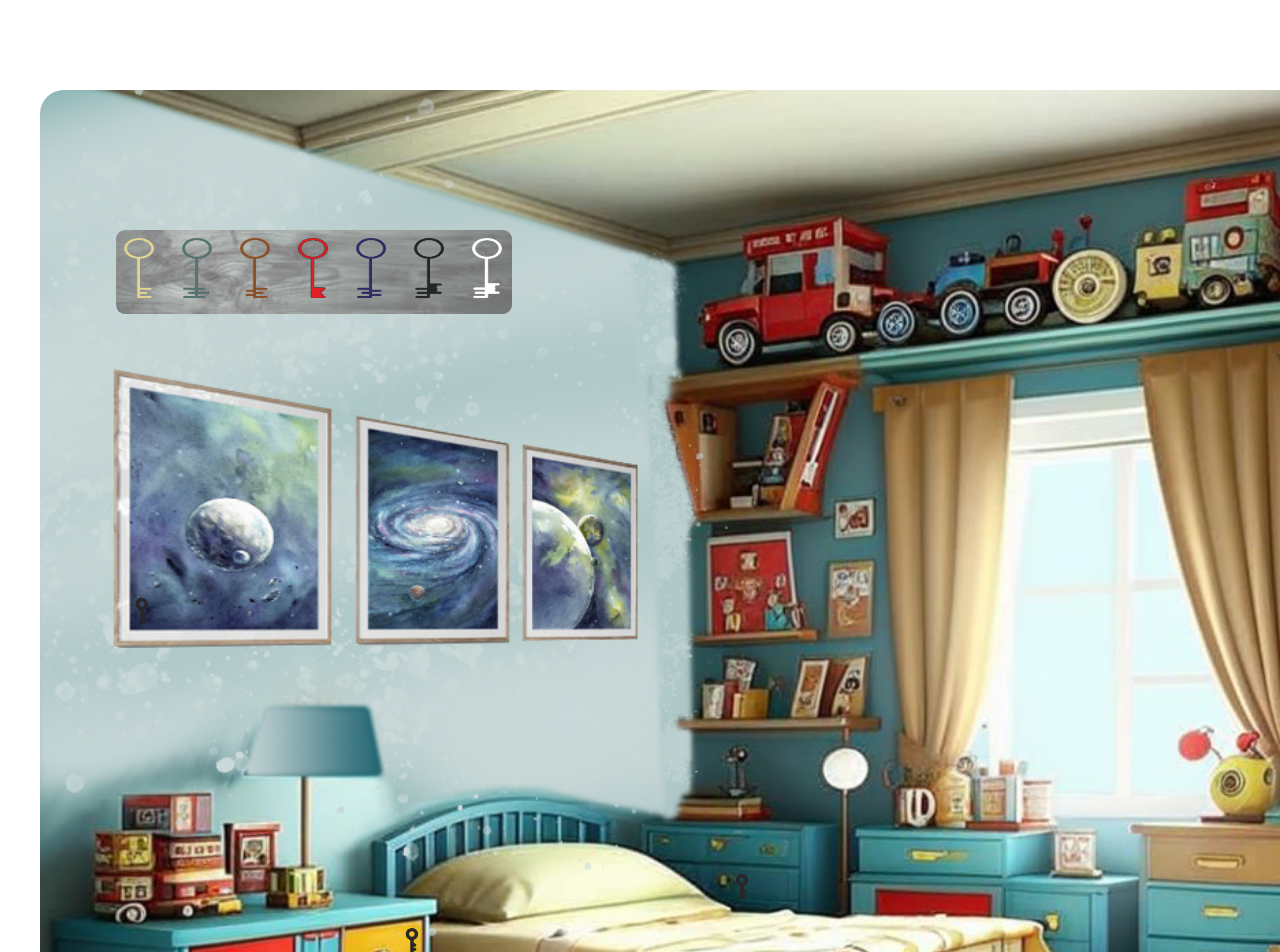
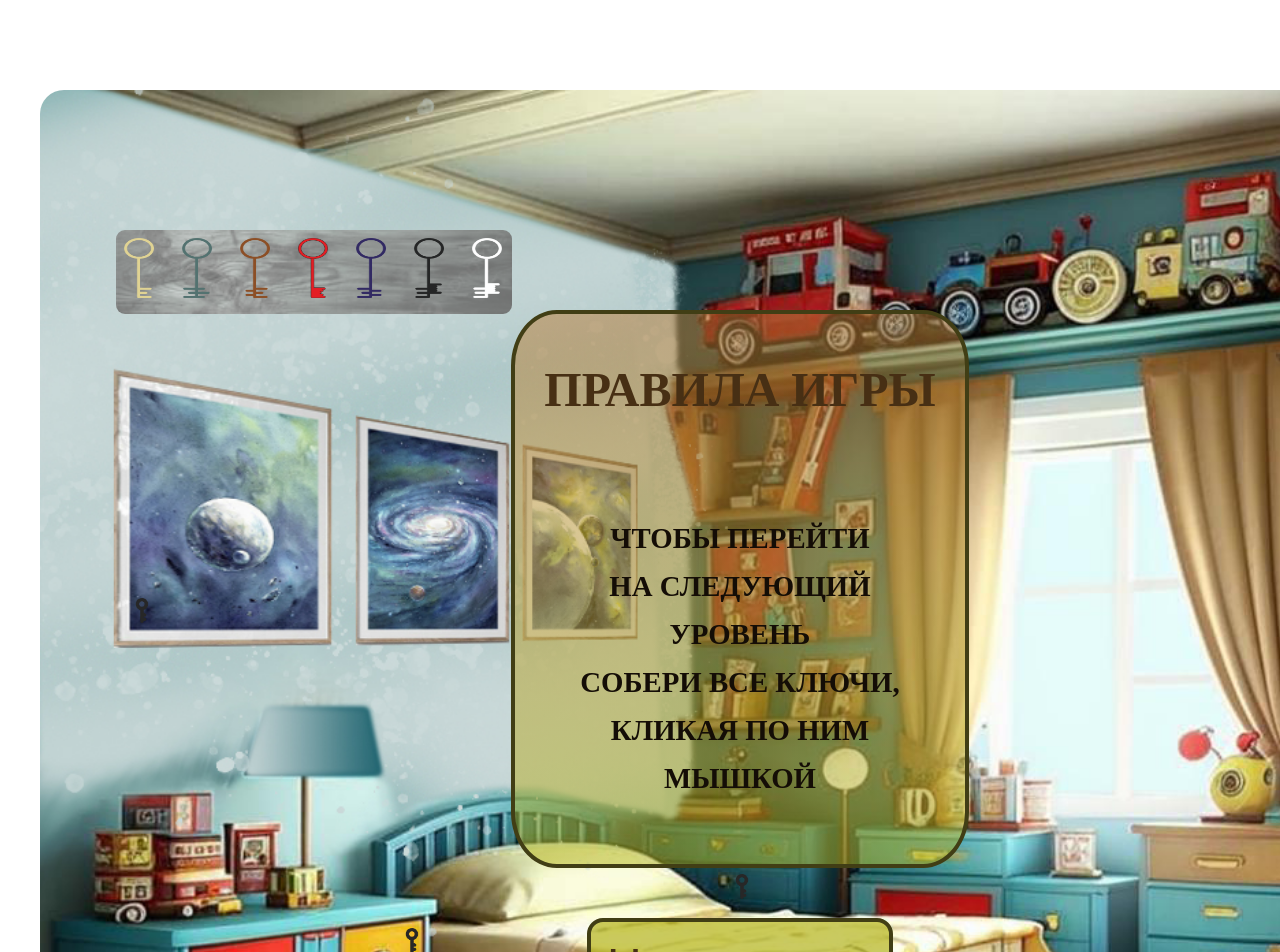
Before and after one commit to dianaveselkina/keys-game, a Vue app: page /game in a window 1280 px wide. Shown: the top 952 px of the page. Built offline with nearby package versions, Linux system fonts and the light colour scheme.

Commit message:
add rules

```diff
--- a/src/components/GameBoard1.vue
+++ b/src/components/GameBoard1.vue
@@ -12,6 +12,14 @@
         />
       </div>
     </div>
+    <transition name="fade">
+      <RulesDiv v-if="!show" class="rules" />
+    </transition>
+    <transition name="disappear">
+      <MyButton v-if="!show" @click="show = !show" class="start"
+        >Начать игру</MyButton
+      >
+    </transition>
     <div id="11" @click="select($event)" class="key-box key1"></div>
     <div id="12" @click="select($event)" class="key-box key2"></div>
     <div id="13" @click="select($event)" class="key-box key3"></div>
@@ -36,6 +44,9 @@
 
 <script setup>
 import { ref } from 'vue';
+import RulesDiv from './RulesDiv.vue';
+import MyButton from './MyButton.vue';
+const show = ref(false);
 const clefs = ref([
   {
     id: 1,
@@ -116,14 +127,17 @@ const filterClef = (magicKey) => {
   width: 1400px;
   height: 1400px;
 }
-.test {
-  position: absolute;
-  bottom: 500px;
-  left: 224px;
-  background-color: #fff;
-  width: 380px;
-  height: 68px;
-  cursor: pointer;
+.rules {
+  position: relative;
+  z-index: 10;
+  display: flex;
+  flex-direction: column;
+  margin: 220px auto 50px;
+}
+.start {
+  display: flex;
+  flex-direction: column;
+  margin: 0 auto;
 }
 .key-container {
   display: flex;
@@ -206,4 +220,24 @@ const filterClef = (magicKey) => {
   height: 58px;
   margin: 1290px auto;
 }
+.fade-enter-active,
+.fade-leave-active {
+  opacity: 1;
+  transition: all 2s;
+}
+.fade-enter-from,
+.fade-leave-to {
+  transform: translateY(-350px);
+  opacity: 0;
+}
+.disappear-enter-active,
+.disappear-leave-active {
+  opacity: 1;
+  transition: all 2s;
+}
+.disappear-enter-from,
+.disappear-leave-to {
+  transform: translateY(350px);
+  opacity: 0;
+}
 </style>
--- /dev/null
+++ b/src/components/RulesDiv1.vue
@@ -0,0 +1,45 @@
+<template>
+  <div class="rules">
+    <p class="title">Правила игры</p>
+    <p class="description">
+      чтобы перейти <br />
+      на следующий<br />
+      уровень<br />
+      собери все кристаллы.<br />
+      кликай по ключу,<br />
+      а затем по предмету<br />
+      такого же цвета<br />
+      со значком ключа
+    </p>
+  </div>
+</template>
+<script></script>
+<style>
+.rules {
+  z-index: 5;
+  width: 450px;
+  height: 550px;
+  background: linear-gradient(rgba(186, 124, 55, 0.5), rgba(181, 182, 33, 0.5));
+  border-radius: 10%;
+  border: 4px solid #413e15;
+  text-align: center;
+}
+.title {
+  z-index: 5;
+  font-size: 3rem;
+  color: #472f14;
+  text-align: center;
+  text-transform: uppercase;
+  font-weight: 700;
+}
+.description {
+  z-index: 5;
+  font-size: 1.8rem;
+  color: #140d06;
+  text-align: center;
+  text-transform: uppercase;
+  font-weight: 700;
+  line-height: 3rem;
+  padding: 20px;
+}
+</style>
```
